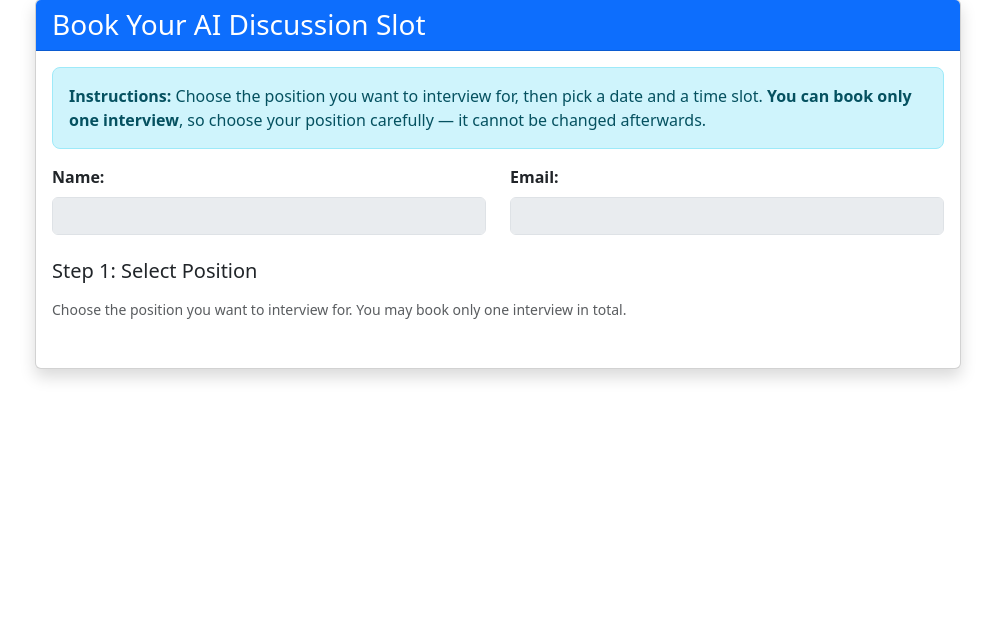
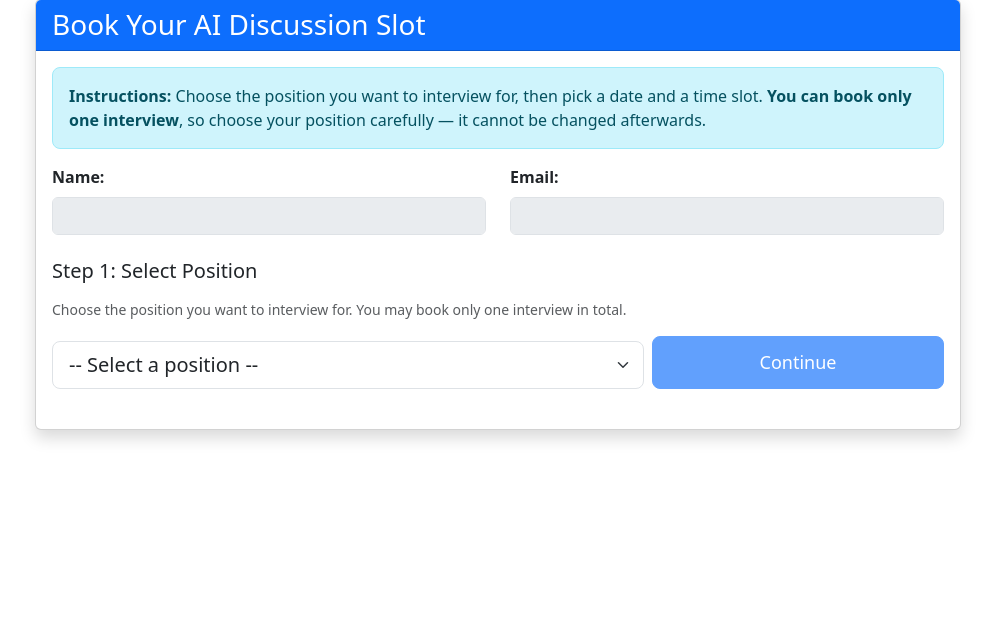
Before and after one commit to rasheed-fabrichq/fabric-interview-slot-booking-app, a Flask app: template templates/booking_form.html in a window 1280 px wide. Shown: the part 81-710 px from the top of the page, without its empty margins (142-1137 px from the left). Run offline with Flask 3, Linux system fonts and the light colour scheme; the template is opened without the code that fills it, so the values that code supplies are empty; some libraries are stand-ins or nearby versions.

Commit message:
Use a dropdown for position selection
Sixteen cards made step 1 a long scroll before the candidate could reach
dates. A select plus a Continue button keeps the whole flow above the
fold.

Continue is disabled until a position is chosen, so the step cannot be
skipped, and returning via Change keeps the previous selection visible
rather than resetting to the placeholder.

Co-Authored-By: Claude Opus 4.8 (1M context) <noreply@anthropic.com>

```diff
--- a/static/js/booking.js
+++ b/static/js/booking.js
@@ -21,7 +21,8 @@ const confirmBookingBtn = document.getElementById('confirm-booking-btn');
 const changeDateBtn = document.getElementById('change-date-btn');
 const backToDatesBtn = document.getElementById('back-to-dates-btn');
 const jobSelectionContainer = document.getElementById('job-selection-container');
-const jobsGrid = document.getElementById('jobs-grid');
+const jobSelect = document.getElementById('job-select');
+const jobContinueBtn = document.getElementById('job-continue-btn');
 const selectedJobInfo = document.getElementById('selected-job-info');
 const selectedJobDisplay = document.getElementById('selected-job-display');
 const changeJobBtn = document.getElementById('change-job-btn');
@@ -30,11 +31,15 @@ const bookingToken = document.getElementById('booking-token').value;
 
 // Step 1 is choosing a position; dates load once a job is picked.
 document.addEventListener('DOMContentLoaded', function() {
-    jobsGrid.querySelectorAll('[data-job-id]').forEach(card => {
-        card.style.cursor = 'pointer';
-        card.addEventListener('click', function () {
-            selectJob(this.dataset.jobId, this.dataset.jobName);
-        });
+    // Continue stays disabled until a real position is chosen
+    jobSelect.addEventListener('change', function () {
+        jobContinueBtn.disabled = !this.value;
+    });
+
+    jobContinueBtn.addEventListener('click', function () {
+        if (!jobSelect.value) return;
+        const option = jobSelect.options[jobSelect.selectedIndex];
+        selectJob(jobSelect.value, option.textContent.trim());
     });
 });
 
@@ -67,6 +72,8 @@ function backToJobSelection() {
     datesGrid.innerHTML = '';
     slotsGrid.innerHTML = '';
 
+    // Re-arm the picker with the previous choice still shown
+    jobContinueBtn.disabled = !jobSelect.value;
     jobSelectionContainer.classList.remove('d-none');
 }
 
--- a/templates/booking_form.html
+++ b/templates/booking_form.html
@@ -36,18 +36,21 @@
                         Choose the position you want to interview for. You may book
                         only one interview in total.
                     </p>
-                    <div id="jobs-grid" class="row g-2">
-                        {% for job in jobs %}
-                        <div class="col-md-6">
-                            <div class="card date-card h-100"
-                                 data-job-id="{{ job.job_id }}"
-                                 data-job-name="{{ job.job_name }}">
-                                <div class="card-body text-center">
-                                    <h6 class="mb-0">{{ job.job_name }}</h6>
-                                </div>
-                            </div>
+                    <div class="row g-2 align-items-end">
+                        <div class="col-md-8">
+                            <select id="job-select" class="form-select form-select-lg">
+                                <option value="">-- Select a position --</option>
+                                {% for job in jobs %}
+                                <option value="{{ job.job_id }}">{{ job.job_name }}</option>
+                                {% endfor %}
+                            </select>
                         </div>
-                        {% endfor %}
+                        <div class="col-md-4">
+                            <button type="button" id="job-continue-btn"
+                                    class="btn btn-primary btn-lg w-100" disabled>
+                                Continue
+                            </button>
+                        </div>
                     </div>
                 </div>
 
```
